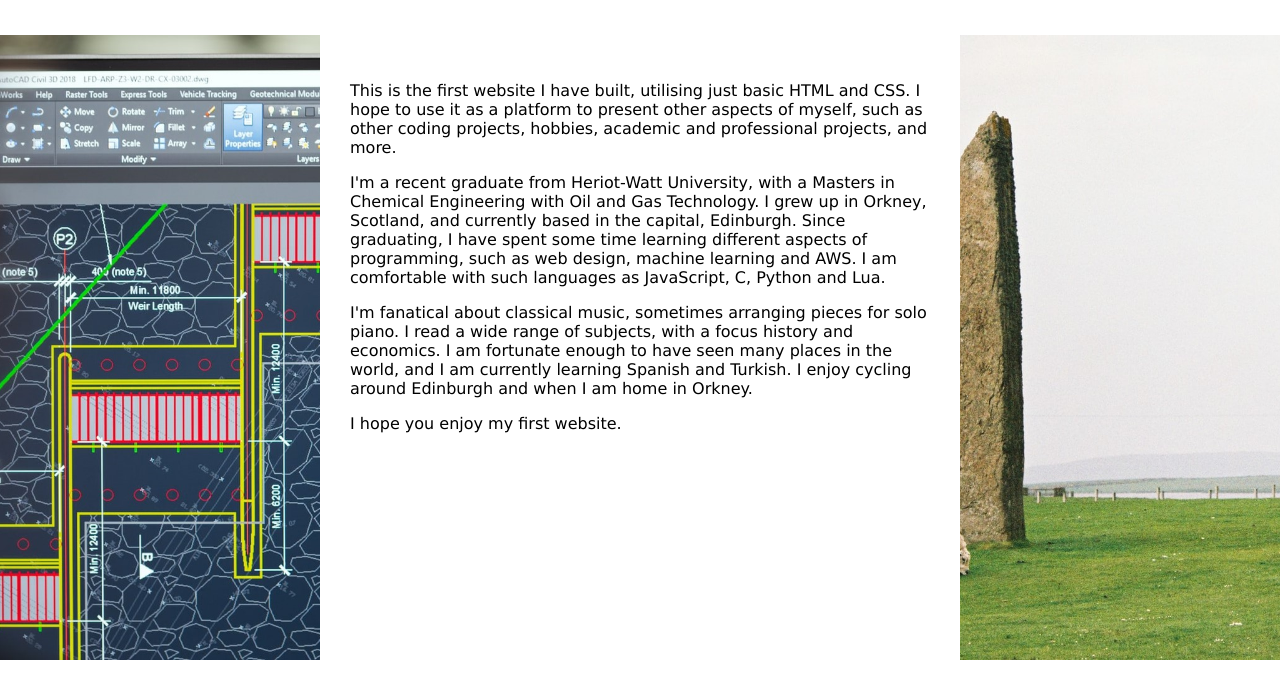
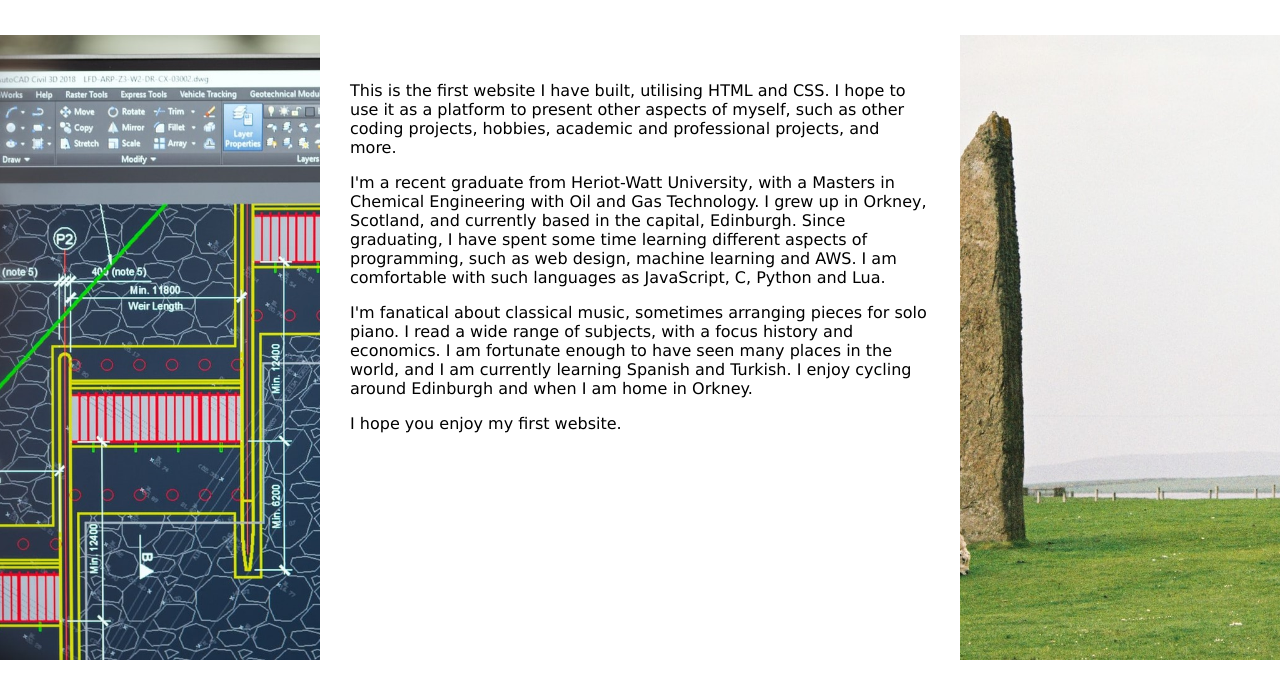
Before and after one commit to thomaspenny/thomaspenny.github.io, a plain HTML site: page about.html in a window 1280 px wide. Shown: the part 74-772 px from the top of the page. Drawn offline with Linux system fonts and the light colour scheme; a web font is replaced by a local one.

Commit message:
Update about.html

```diff
--- a/about.html
+++ b/about.html
@@ -36,7 +36,7 @@
 
         <div class="profile-content-wrapper">
           <p>
-          This is the first website I have built, utilising just basic HTML and CSS. I hope to use it as a platform to present other
+          This is the first website I have built, utilising HTML and CSS. I hope to use it as a platform to present other
           aspects of myself, such as other coding projects, hobbies, academic and professional projects, and more.
           </p>
 
```
